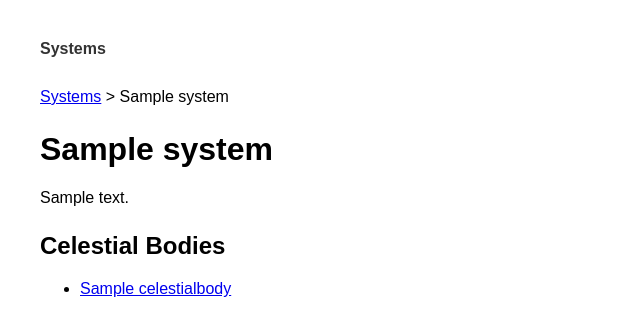
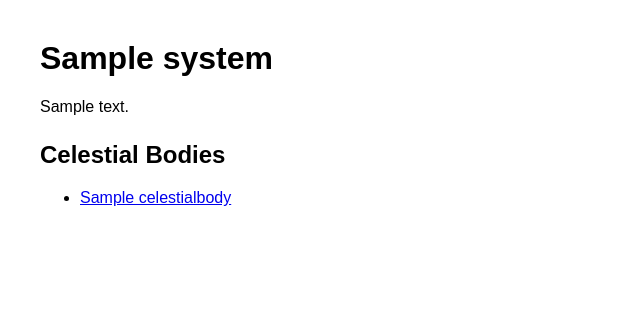
Before and after one commit to ClausHofman/Space-Explorer, a Django app: page /systems/1/ in a window 1280 px wide. Shown: the top 336 px of the page, without its empty margins (0-640 px from the left). Run offline with Django 5.2, Linux system fonts and the light colour scheme; tables that the repository leaves empty hold one stand-in row (values such as "Sample post").

Commit message:
small html cleanup

```diff
--- a/templates/base.html
+++ b/templates/base.html
@@ -28,7 +28,6 @@
 <body>
 
 <header>
-    <a href="{% url 'system_list' %}">Systems</a>
 </header>
 
 {% block content %}
--- a/templates/galaxy/body_detail.html
+++ b/templates/galaxy/body_detail.html
@@ -4,7 +4,6 @@
 
 {% block content %}
 <p>
-    <a href="{% url 'system_list' %}">Systems</a> >
     <a href="{% url 'system_detail' body.system.pk %}">{{ body.system.name }}</a> >
     {{ body.name }}
 </p>
--- a/templates/galaxy/mining_spot_detail.html
+++ b/templates/galaxy/mining_spot_detail.html
@@ -4,7 +4,6 @@
 
 {% block content %}
 <p>
-    <a href="{% url 'system_list' %}">Systems</a> >
     <a href="{% url 'system_detail' spot.body.system.pk %}">{{ spot.body.system.name }}</a> >
     <a href="{% url 'body_detail' spot.body.pk %}">{{ spot.body.name }}</a> >
     {{ spot.name }}
--- a/templates/galaxy/system_detail.html
+++ b/templates/galaxy/system_detail.html
@@ -3,10 +3,7 @@
 {% block title %}{{ system.name }}{% endblock %}
 
 {% block content %}
-<p>
-    <a href="{% url 'system_list' %}">Systems</a> >
-    {{ system.name }}
-</p>
+
 <h1>{{ system.name }}</h1>
 
 {% if system.notes %}
--- a/templates/galaxy/system_list.html
+++ b/templates/galaxy/system_list.html
@@ -1,6 +1,4 @@
 {% extends "base.html" %}
-
-{% block title %}Systems{% endblock %}
 
 {% block content %}
 <h1>Star Systems</h1>
```
